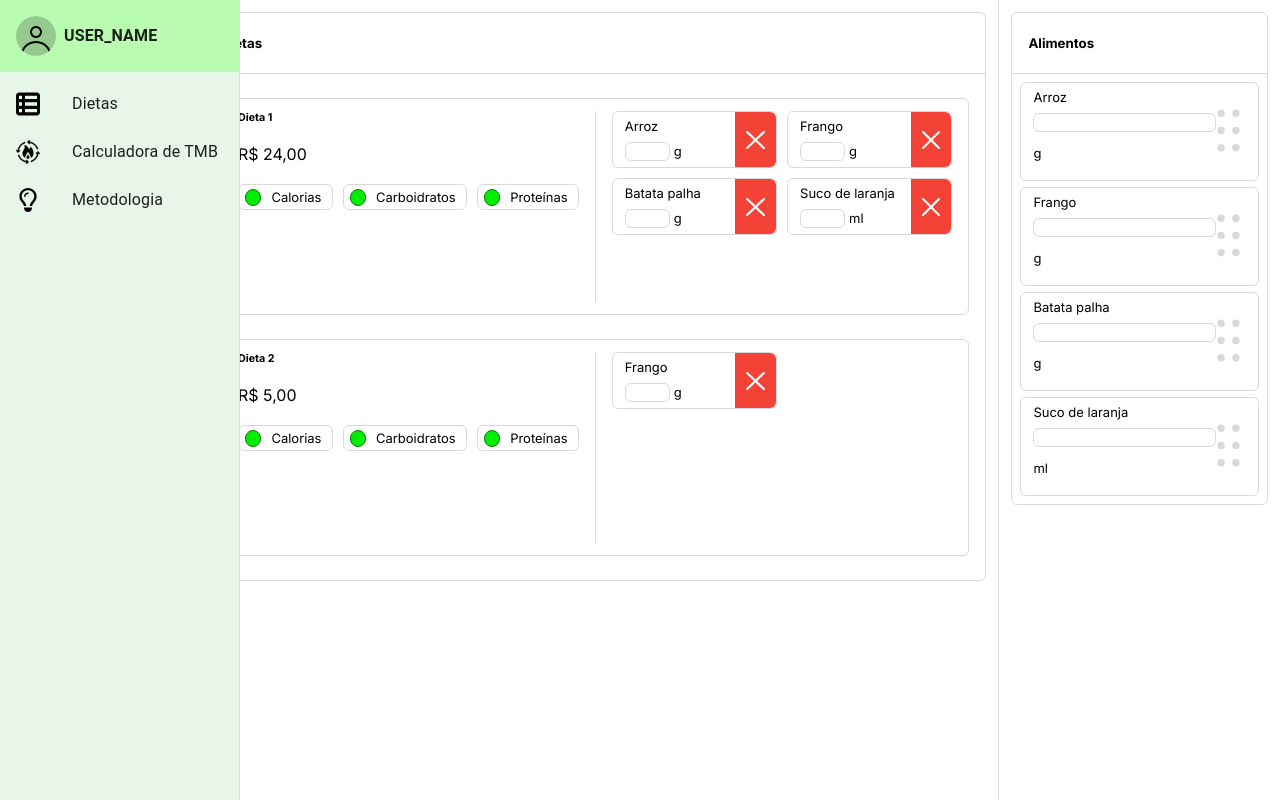
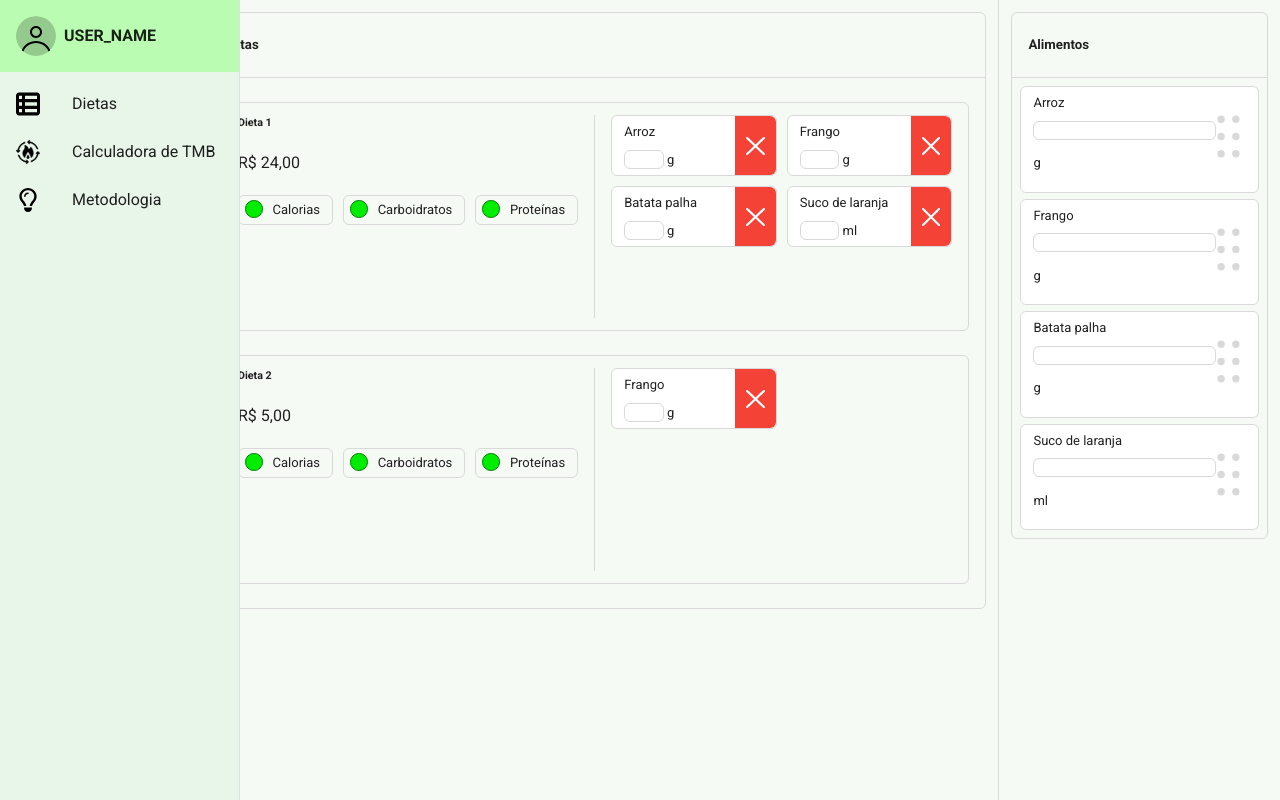
Before and after one commit to Daniel-P-Lima/macrofinds, a React (Create React App) app in the folder macrofinds-frontend/: page / in a window 1280 px wide. Built offline with nearby package versions, Linux system fonts and the light colour scheme.

Commit message:
feat(frontend): botões do mui estilizados

```diff
--- a/macrofinds-frontend/package.json
+++ b/macrofinds-frontend/package.json
@@ -6,6 +6,7 @@
     "@dnd-kit/core": "^6.3.1",
     "@emotion/react": "^11.14.0",
     "@emotion/styled": "^11.14.0",
+    "@fontsource/roboto": "^5.2.5",
     "@mui/icons-material": "^7.1.1",
     "@mui/material": "^7.1.1",
     "@testing-library/dom": "^10.4.0",
--- a/macrofinds-frontend/src/index.js
+++ b/macrofinds-frontend/src/index.js
@@ -1,15 +1,25 @@
 import React from 'react';
 import ReactDOM from 'react-dom/client';
+import { ThemeProvider, CssBaseline } from '@mui/material';
+import '@fontsource/roboto/300.css';
+import '@fontsource/roboto/400.css';
+import '@fontsource/roboto/500.css';
+import '@fontsource/roboto/700.css';
+
+import App from './App';
+import theme from './theme';
 import './index.css';
-import App from './App';
 import reportWebVitals from './reportWebVitals';
 
 const root = ReactDOM.createRoot(document.getElementById('root'));
+
 root.render(
-    <App />
+  <React.StrictMode>
+    <ThemeProvider theme={theme}>
+      <CssBaseline />
+      <App />
+    </ThemeProvider>
+  </React.StrictMode>
 );
 
-// If you want to start measuring performance in your app, pass a function
-// to log results (for example: reportWebVitals(console.log))
-// or send to an analytics endpoint. Learn more: https://bit.ly/CRA-vitals
 reportWebVitals();
--- /dev/null
+++ b/macrofinds-frontend/src/theme.js
@@ -0,0 +1,44 @@
+import { createTheme } from '@mui/material/styles';
+import { lightGreen, green } from '@mui/material/colors';
+
+const theme = createTheme({
+  palette: {
+    mode: 'light',
+    primary: {
+      main: lightGreen[500],
+      light: lightGreen[300],
+      dark: lightGreen[700],
+      contrastText: '#ffffff',
+    },
+    secondary: {
+      main: green[600],
+    },
+    background: {
+      default: '#f5faf5',
+      paper:   '#ffffff',
+    },
+  },
+
+  typography: {
+    fontFamily: 'Roboto, Arial, sans-serif',
+  },
+
+  components: {
+    MuiButton: {
+      styleOverrides: {
+        root: {
+          borderRadius: 8,
+          textTransform: 'none',
+        },
+      },
+    },
+    MuiAppBar: {
+      defaultProps: {
+        elevation: 1,
+        color: 'primary',
+      },
+    },
+  },
+});
+
+export default theme;
```
Also changed, not shown: 1 other file (tests, documents, lock files or other folders).
